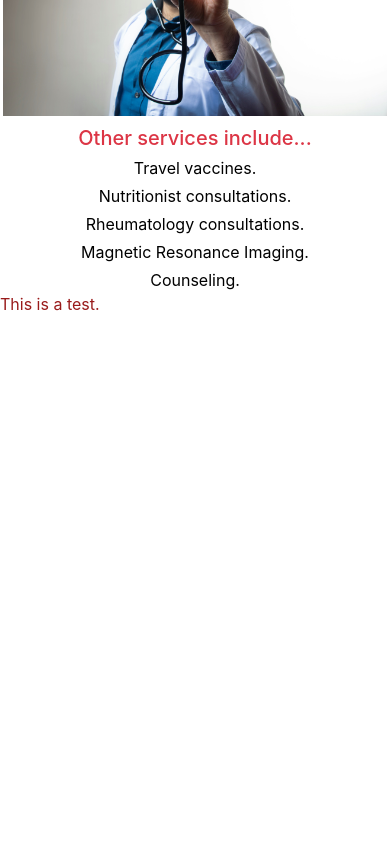
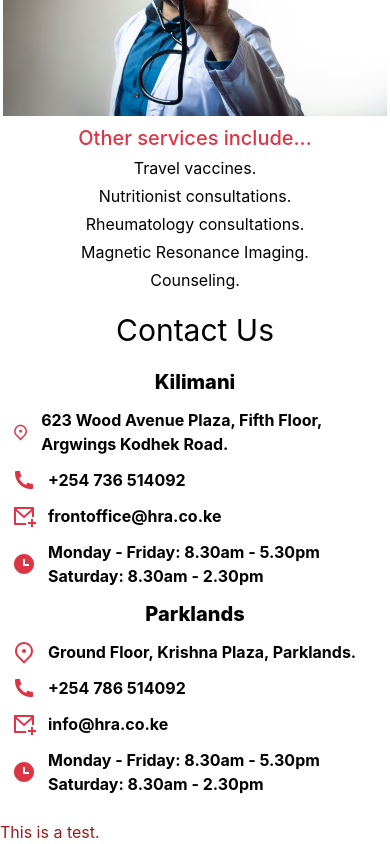
Before and after one commit to b-tess/hra-frontend, a React (Vite) app: page / in a window 390 px wide. Shown: the part 3901-4745 px from the top of the page. Before the commit the page ends 4217 px from the top, so only its background shows below. Built offline with nearby package versions, Linux system fonts and the light colour scheme.

Commit message:
Styling of the contact us section including responsiveness

```diff
--- a/src/App.jsx
+++ b/src/App.jsx
@@ -3,6 +3,7 @@ import HeroSection from './components/HeroSection'
 import AboutSection from './components/AboutSection'
 import AssistanceSection from './components/AssistanceSection'
 import ServicesSection from './components/ServicesSection'
+import ContactUsSection from './components/ContactUsSection'
 
 function App() {
     return (
@@ -12,6 +13,7 @@ function App() {
             <AboutSection />
             <AssistanceSection />
             <ServicesSection />
+            <ContactUsSection />
             <p className='text-red-800'>This is a test.</p>
         </>
     )
--- a/src/components/ContactUsSection.jsx
+++ b/src/components/ContactUsSection.jsx
@@ -1,13 +1,65 @@
+import { RiMapPin2Line } from 'react-icons/ri'
+import { RiPhoneFill } from 'react-icons/ri'
+import { RiMailAddLine } from 'react-icons/ri'
+import { RiTimeFill } from 'react-icons/ri'
+
 function ContactUsSection() {
     return (
         <section>
             <h2 className='my-5 text-3xl text-center'>Contact Us</h2>
-            <div className='grid grid-cols-2 grid-rows-1'>
-                <div className='flex flex-col items-center justify-center'>
-                    <h3 className='text-base text-center'>Kilimani</h3>
+            <div className='grid grid-cols-1 lg:grid-cols-2 grid-rows-2 lg:grid-rows-1 gap-y-3'>
+                <div className='flex flex-col gap-3 px-3'>
+                    <h3 className='text-xl text-center font-extrabold'>
+                        Kilimani
+                    </h3>
+                    <div className='flex items-center gap-3'>
+                        <RiMapPin2Line className='text-bright-red text-2xl' />
+                        <p className='font-bold'>
+                            623 Wood Avenue Plaza, Fifth Floor, Argwings Kodhek
+                            Road.
+                        </p>
+                    </div>
+                    <div className='flex items-center gap-3'>
+                        <RiPhoneFill className='text-bright-red text-2xl' />
+                        <p className='font-bold'>+254 736 514092</p>
+                    </div>
+                    <div className='flex items-center gap-3'>
+                        <RiMailAddLine className='text-bright-red text-2xl' />
+                        <p className='font-bold'>frontoffice@hra.co.ke</p>
+                    </div>
+                    <div className='flex items-center gap-3'>
+                        <RiTimeFill className='text-bright-red text-2xl' />
+                        <p className='font-bold'>
+                            Monday - Friday: 8.30am - 5.30pm <br /> Saturday:
+                            8.30am - 2.30pm
+                        </p>
+                    </div>
                 </div>
-                <div className='flex flex-col'>
-                    <h3 className='text-base text-center'>Parklands</h3>
+                <div className='flex flex-col gap-3 px-3'>
+                    <h3 className='text-xl text-center font-extrabold'>
+                        Parklands
+                    </h3>
+                    <div className='flex items-center gap-3'>
+                        <RiMapPin2Line className='text-bright-red text-2xl' />
+                        <p className='font-bold'>
+                            Ground Floor, Krishna Plaza, Parklands.
+                        </p>
+                    </div>
+                    <div className='flex items-center gap-3'>
+                        <RiPhoneFill className='text-bright-red text-2xl' />
+                        <p className='font-bold'>+254 786 514092</p>
+                    </div>
+                    <div className='flex items-center gap-3'>
+                        <RiMailAddLine className='text-bright-red text-2xl' />
+                        <p className='font-bold'>info@hra.co.ke</p>
+                    </div>
+                    <div className='flex items-center gap-3'>
+                        <RiTimeFill className='text-bright-red text-2xl' />
+                        <p className='font-bold'>
+                            Monday - Friday: 8.30am - 5.30pm <br /> Saturday:
+                            8.30am - 2.30pm
+                        </p>
+                    </div>
                 </div>
             </div>
         </section>
```
